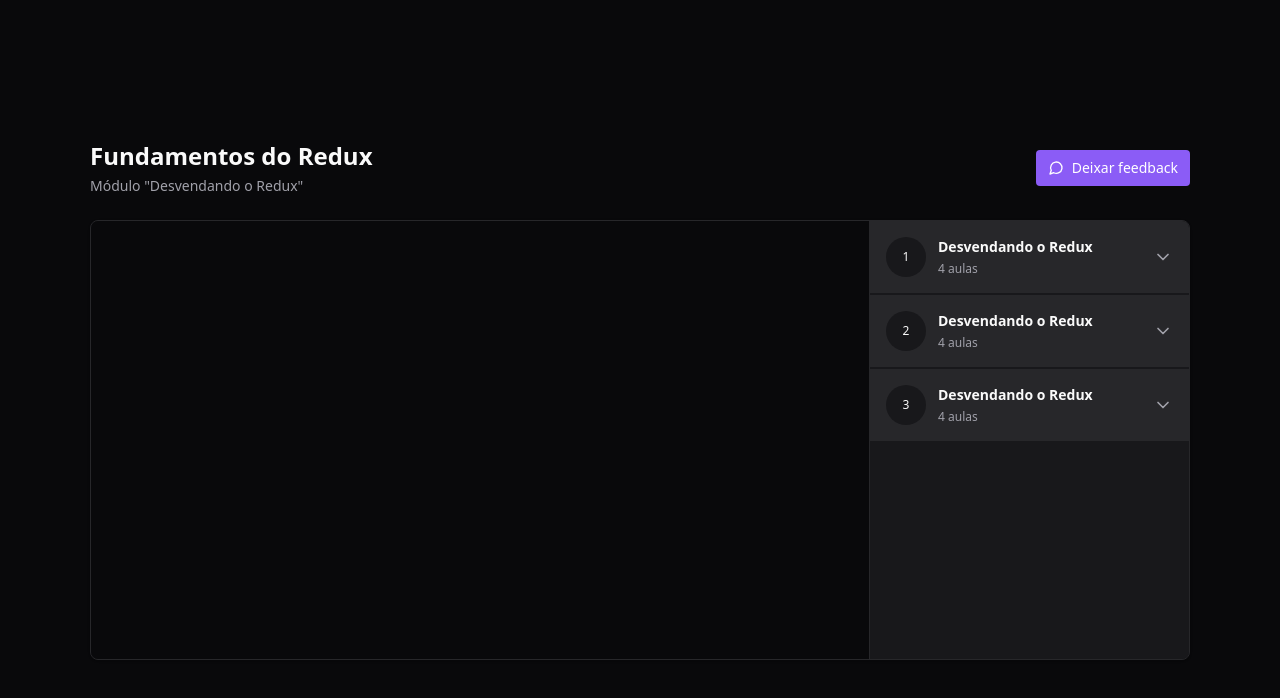
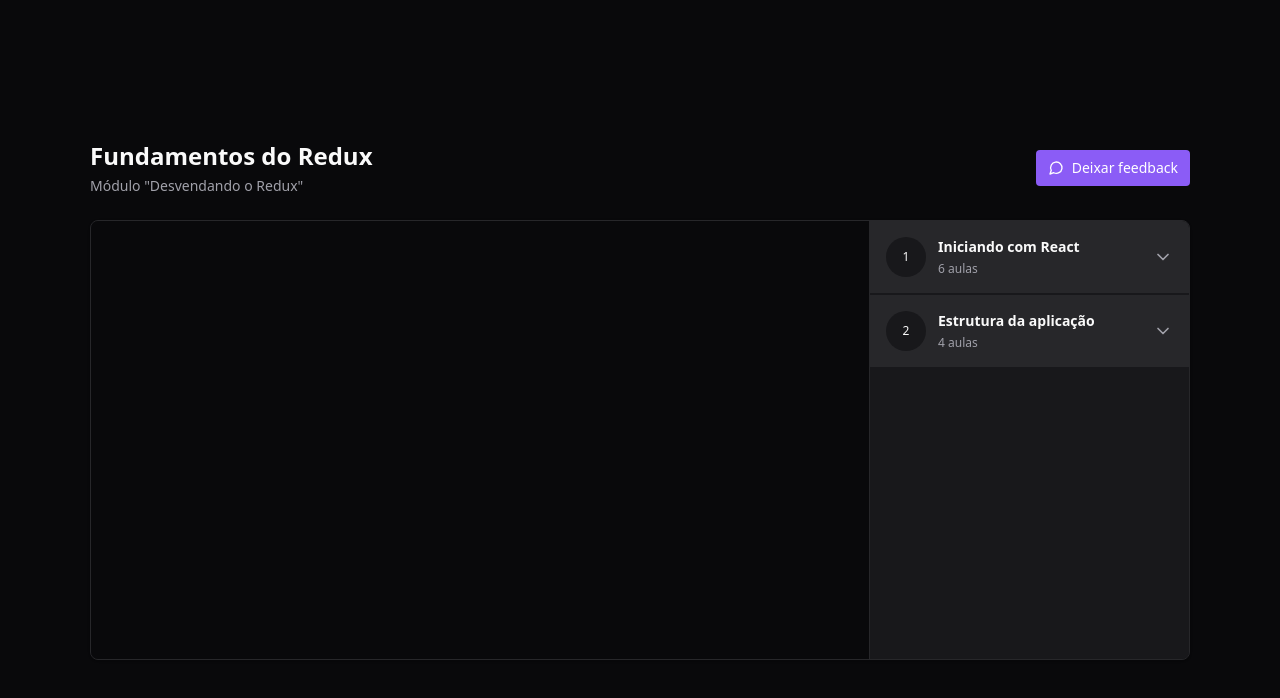
Before and after one commit to marcos-roberto-dev/video-player-react, a React (Vite) app: page / in a window 1280 px wide. Shown: the top 698 px of the page. Built offline with nearby package versions, Linux system fonts and the light colour scheme.

Commit message:
:sparkles: connect redux player on Player and Module Components

```diff
--- a/src/components/Module.tsx
+++ b/src/components/Module.tsx
@@ -2,6 +2,7 @@
 
 import { ChevronDown } from 'lucide-react'
 import { Lesson } from './Lesson'
+import { useAppSelector } from '../store'
 
 interface ModuleProps {
   moduleIndex: number
@@ -10,6 +11,9 @@
 }
 
 export function Module({ amountOfLessons, title, moduleIndex }: ModuleProps) {
+  const lessons = useAppSelector(
+    (state) => state.player.course.modules[moduleIndex].lessons,
+  )
   return (
     <Collapsible.Root className="group">
       <Collapsible.Trigger className="flex w-full items-center gap-3 bg-zinc-800 hover:bg-zinc-700  p-4">
@@ -26,10 +30,13 @@
 
       <Collapsible.Content>
         <nav className="relative flex flex-col gap-4 p-6 ">
-          <Lesson title="Fundamentos do Redux" duration="09:13" />
-          <Lesson title="Fundamentos do Redux" duration="09:13" />
-          <Lesson title="Fundamentos do Redux" duration="09:13" />
-          <Lesson title="Fundamentos do Redux" duration="09:13" />
+          {lessons.map((lesson) => (
+            <Lesson
+              key={lesson.id}
+              title={lesson.title}
+              duration={lesson.duration}
+            />
+          ))}
         </nav>
       </Collapsible.Content>
     </Collapsible.Root>
--- a/src/pages/Player.tsx
+++ b/src/pages/Player.tsx
@@ -1,8 +1,10 @@
 import { Module } from '../components/Module'
 import { Header } from '../components/Header'
 import { Video } from '../components/Video'
+import { useAppSelector } from '../store'
 
 export function Player() {
+  const modules = useAppSelector((state) => state.player.course.modules)
   return (
     <div className="h-screen bg-zinc-950 text-zinc-50 flex justify-center items-center ">
       <div className="flex w-[1100px] flex-col gap-6">
@@ -12,21 +14,14 @@
             <Video />
           </div>
           <aside className="w-80 divide-y-2 divide-zinc-900 overflow-y-auto scrollbar-thin scrollbar-track-zinc-950 scrollbar-thumb-zinc-800 absolute top-0 bottom-0 right-0 border-l border-zinc-800 bg-zinc-900">
-            <Module
-              moduleIndex={0}
-              amountOfLessons={4}
-              title="Desvendando o Redux"
-            />
-            <Module
-              moduleIndex={1}
-              amountOfLessons={4}
-              title="Desvendando o Redux"
-            />
-            <Module
-              moduleIndex={2}
-              amountOfLessons={4}
-              title="Desvendando o Redux"
-            />
+            {modules.map((module, index) => (
+              <Module
+                key={module.id}
+                moduleIndex={index}
+                amountOfLessons={module.lessons.length}
+                title={module.title}
+              />
+            ))}
           </aside>
         </main>
       </div>
--- a/src/store/index.ts
+++ b/src/store/index.ts
@@ -1,8 +1,11 @@
 import { configureStore } from '@reduxjs/toolkit'
 import { TypedUseSelectorHook, useSelector } from 'react-redux'
+import { player } from './slices/player'
 
 export const store = configureStore({
-  reducer: {},
+  reducer: {
+    player,
+  },
 })
 
 export type RootState = ReturnType<typeof store.getState>
--- /dev/null
+++ b/src/store/slices/player.ts
@@ -0,0 +1,64 @@
+import { createSlice } from '@reduxjs/toolkit'
+
+const PlayerSlice = createSlice({
+  name: 'player',
+  initialState: {
+    course: {
+      modules: [
+        {
+          id: '1',
+          title: 'Iniciando com React',
+          lessons: [
+            { id: 'Jai8w6K_GnY', title: 'CSS Modules', duration: '13:45' },
+            {
+              id: 'w-DW4DhDfcw',
+              title: 'Estilização do Post',
+              duration: '10:05',
+            },
+            {
+              id: 'D83-55LUdKE',
+              title: 'Componente: Header',
+              duration: '06:33',
+            },
+            {
+              id: 'W_ATsETujaY',
+              title: 'Componente: Sidebar',
+              duration: '09:12',
+            },
+            { id: 'Pj8dPeameYo', title: 'CSS Global', duration: '03:23' },
+            {
+              id: '8KBq2vhwbac',
+              title: 'Form de comentários',
+              duration: '11:34',
+            },
+          ],
+        },
+        {
+          id: '2',
+          title: 'Estrutura da aplicação',
+          lessons: [
+            {
+              id: 'gE48FQXRZ_o',
+              title: 'Componente: Comment',
+              duration: '13:45',
+            },
+            { id: 'Ng_Vk4tBl0g', title: 'Responsividade', duration: '10:05' },
+            {
+              id: 'h5JA3wfuW1k',
+              title: 'Interações no JSX',
+              duration: '06:33',
+            },
+            {
+              id: '1G0vSTqWELg',
+              title: 'Utilizando estado',
+              duration: '09:12',
+            },
+          ],
+        },
+      ],
+    },
+  },
+  reducers: {},
+})
+
+export const player = PlayerSlice.reducer
```
